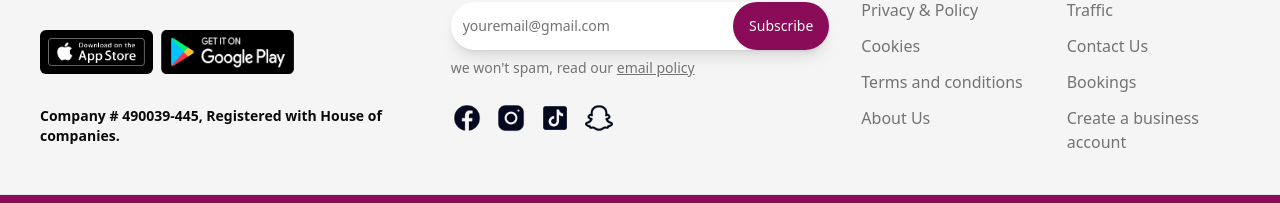
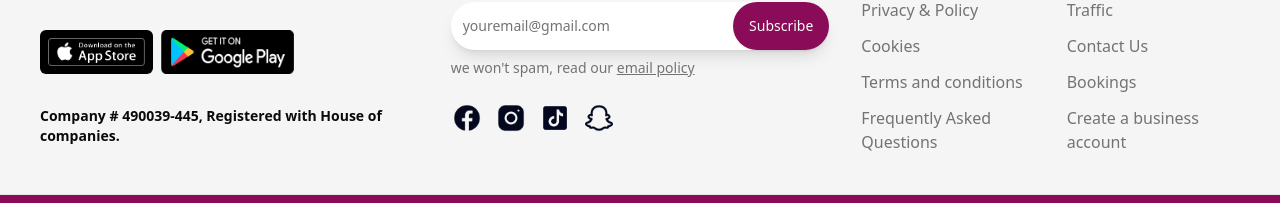
Before and after one commit to react6-flyweis/zedle-ui, a Next.js app: page / in a window 1280 px wide. Shown: the part 4321-4524 px from the top of the page. Built offline with nearby package versions, Linux system fonts and the light colour scheme.

Commit message:
feat: update footer links to point to FAQ page

```diff
--- a/src/components/footer.tsx
+++ b/src/components/footer.tsx
@@ -107,10 +107,10 @@ export default function Footer() {
             </li>
             <li>
               <Link
-                href="/about"
+                href="/faq"
                 className="text-muted-foreground hover:text-foreground"
               >
-                About Us
+                Frequently Asked Questions
               </Link>
             </li>
           </ul>
```
